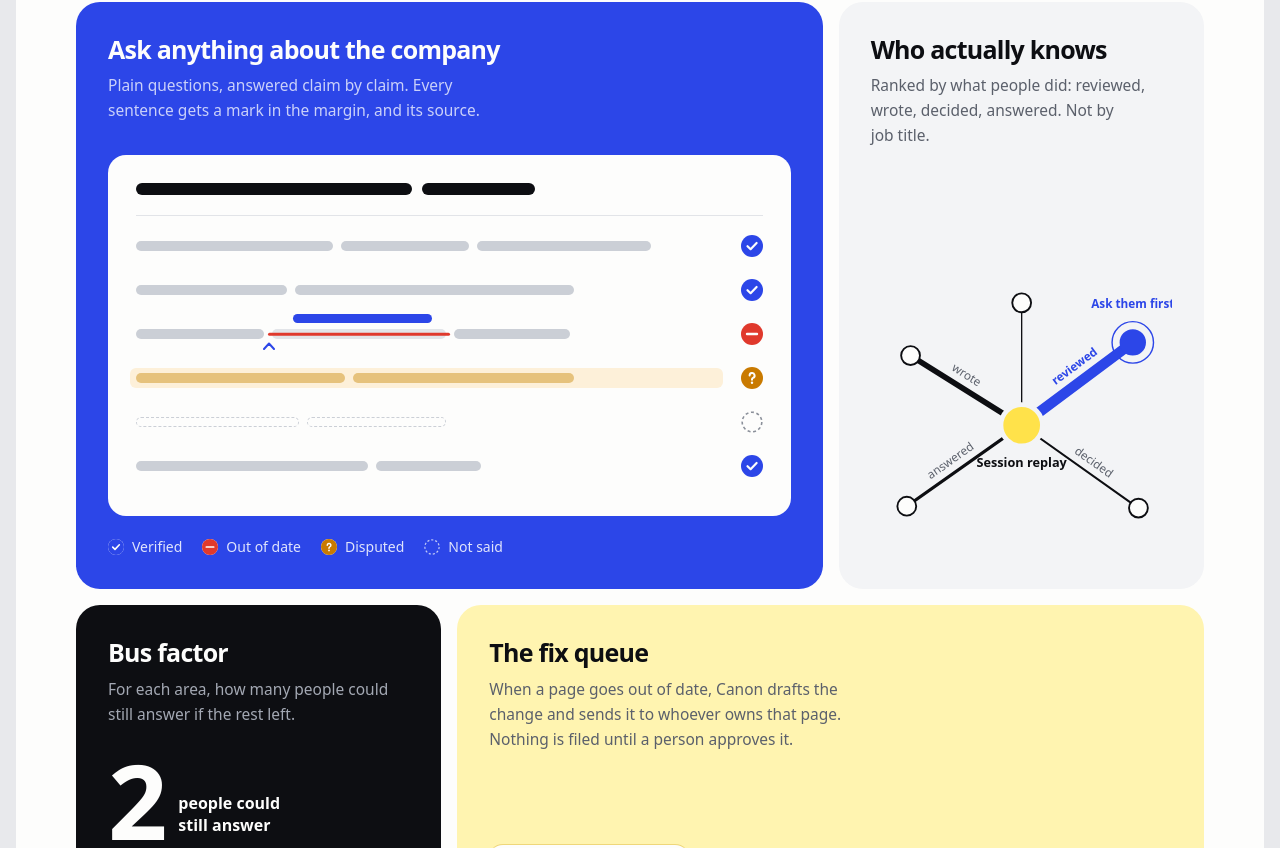
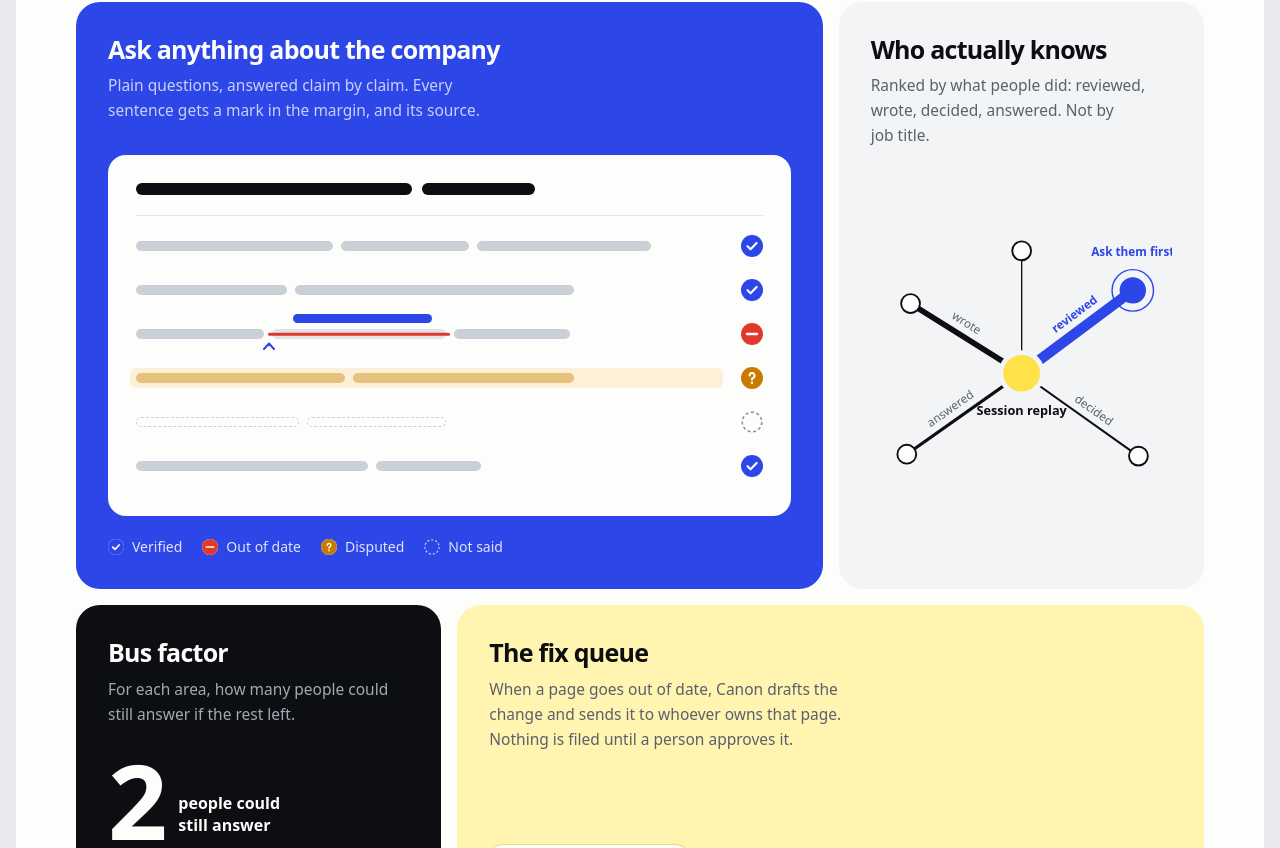
Before and after one commit to sushanshetty1/canon, a React (Vite) app in the folder web/: page / in a window 1280 px wide. Shown: the part 3752-4600 px from the top of the page. Built offline with nearby package versions, Linux system fonts and the light colour scheme.

Commit message:
Who knows centred in its cell; plainer AI disclosure in the colophon

```diff
--- a/web/src/sections/Closing.tsx
+++ b/web/src/sections/Closing.tsx
@@ -78,7 +78,7 @@ function Stamp({ run, reduce }: { run: boolean; reduce: boolean }) {
 const colophon = [
   ['Built for', 'The FalkorDB Hackathon 2026, Track 03'],
   ['Licence', 'Open source under Apache-2.0'],
-  ['Made with', 'Help from Claude Code, as the README explains'],
+  ['Made with', 'Claude Code as a coding assistant, disclosed in the README'],
   ['Set in', 'Funnel Display and Funnel Sans, code in JetBrains Mono'],
 ]
 
--- a/web/src/sections/Product.tsx
+++ b/web/src/sections/Product.tsx
@@ -741,7 +741,7 @@ export function Product() {
           <Cell className="lg:col-span-4" tone="cobalt" title="Ask anything about the company" body="Plain questions, answered claim by claim. Every sentence gets a mark in the margin, and its source.">
             <AskSheet />
           </Cell>
-          <Cell className="lg:col-span-2" tone="paper-2" title="Who actually knows" body="Ranked by what people did: reviewed, wrote, decided, answered. Not by job title.">
+          <Cell className="lg:col-span-2" tone="paper-2" center title="Who actually knows" body="Ranked by what people did: reviewed, wrote, decided, answered. Not by job title.">
             <WhoKnows />
           </Cell>
           <Cell className="lg:col-span-2" tone="night" title="Bus factor" body="For each area, how many people could still answer if the rest left.">
```
